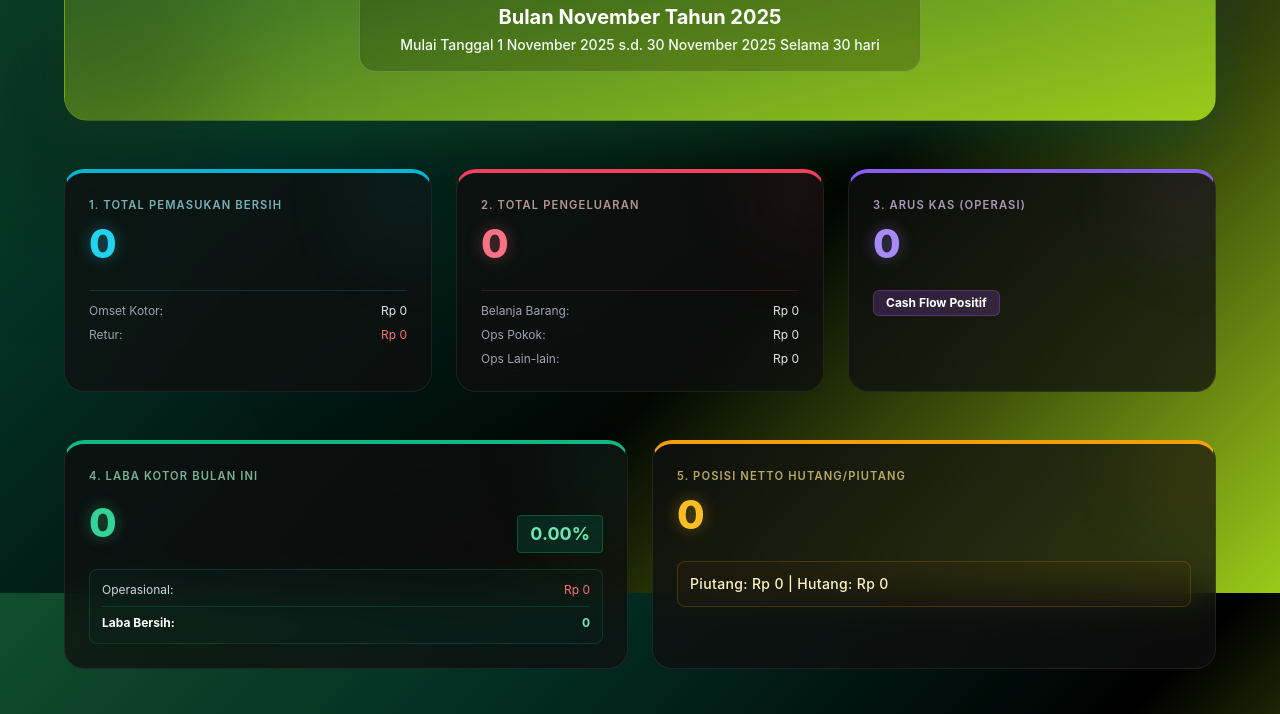
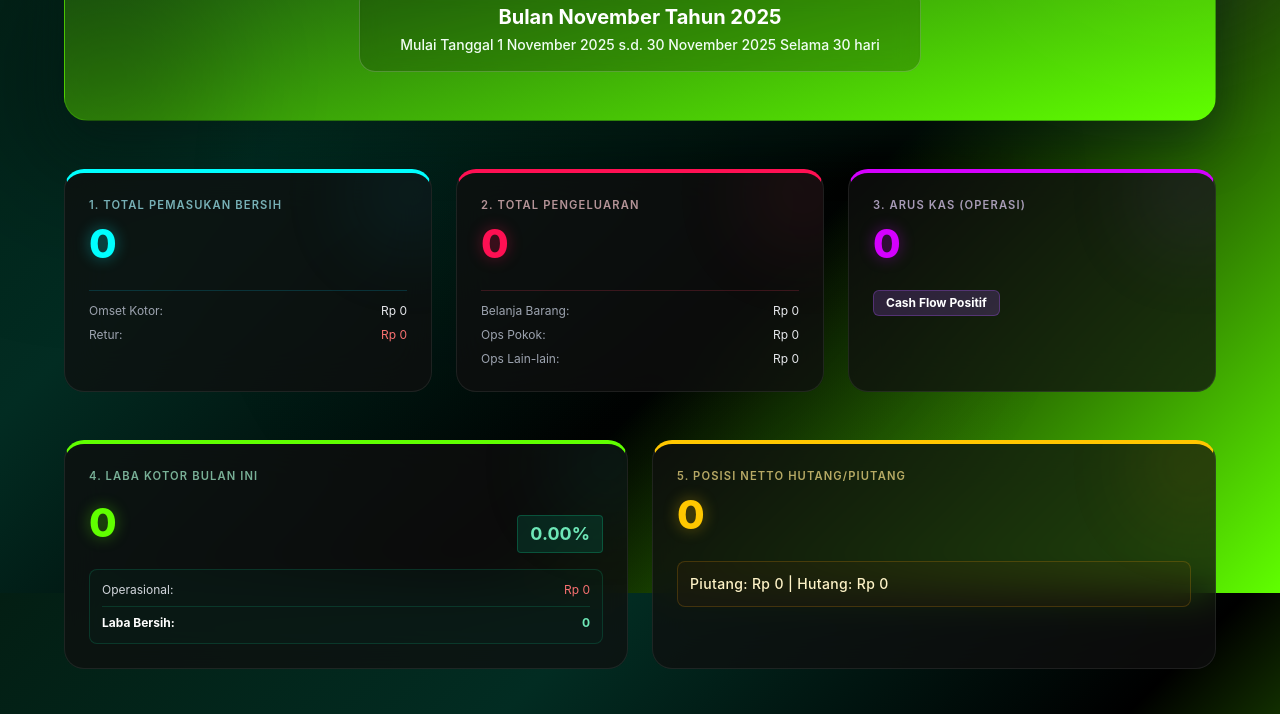
Before and after one commit to dukunexcel/PPTJahe, a plain HTML site: page index.html in a window 1280 px wide. Shown: the part 207-921 px from the top of the page. Drawn offline with nearby package versions, Linux system fonts and the light colour scheme.

Commit message:
Update index.html

```diff
--- a/index.html
+++ b/index.html
@@ -5,12 +5,12 @@
     /* Styling Dasar dan Font Inter */
     body { font-family: 'Inter', sans-serif; }
 
-    /* 1. BACKGROUND UTAMA: GRADASI MEMUKAU (Forest Green -> Black -> Neon Green) */
+    /* 1. BACKGROUND UTAMA: GRADASI MEMUKAU (Deep Emerald -> Black -> Lime Neon) */
     #app {
         min-height: 100vh;
         background-color: #000000;
-        /* Linear Gradient Diagonal (135deg): Forest Green (kiri atas) -> Hitam (tengah) -> Neon Green (kanan bawah) */
-        background-image: linear-gradient(135deg, #114e2c 0%, #022c22 30%, #000000 60%, #9bca1a 100%);
+        /* Linear Gradient Diagonal (135deg): Deep Emerald -> Hitam -> Lime Neon */
+        background-image: linear-gradient(135deg, #031e13 0%, #022c22 30%, #000000 60%, #60FF00 100%);
         background-attachment: fixed;
         color: #e2e8f0;
     }
@@ -24,7 +24,7 @@
         transform: translate(-50%, -50%);
         width: 100%;
         height: 100%;
-        background: radial-gradient(circle at center, rgba(17, 78, 44, 0.15) 0%, transparent 60%);
+        background: radial-gradient(circle at center, rgba(3, 30, 19, 0.15) 0%, transparent 60%);
         pointer-events: none;
         z-index: 0;
     }
@@ -42,51 +42,52 @@
         z-index: 1;
     }
 
-    /* 3. VARIASI WARNA KARTU */
-    /* Variasi A: CYAN (Pemasukan) */
-    .card-cyan { border-top: 4px solid #06b6d4; }
+    /* 3. VARIASI WARNA KARTU (Menggunakan Palet Neon Baru) */
+
+    /* Variasi A: ELECTRIC AQUA (Pemasukan) */
+    .card-cyan { border-top: 4px solid #00FFFF; }
     .card-cyan:hover {
-        box-shadow: 0 0 30px rgba(6, 182, 212, 0.15);
-        border-color: rgba(6, 182, 212, 0.4);
+        box-shadow: 0 0 30px rgba(0, 255, 255, 0.15);
+        border-color: rgba(0, 255, 255, 0.4);
         transform: translateY(-5px);
     }
-    .text-cyan-neon { color: #22d3ee; text-shadow: 0 0 15px rgba(34, 211, 238, 0.4); }
+    .text-cyan-neon { color: #00FFFF; text-shadow: 0 0 15px rgba(0, 255, 255, 0.4); }
 
-    /* Variasi B: RED/CRIMSON (Pengeluaran) */
-    .card-red { border-top: 4px solid #f43f5e; }
+    /* Variasi B: NEON CRIMSON (Pengeluaran) */
+    .card-red { border-top: 4px solid #FF1053; }
     .card-red:hover {
-        box-shadow: 0 0 30px rgba(244, 63, 94, 0.15);
-        border-color: rgba(244, 63, 94, 0.4);
+        box-shadow: 0 0 30px rgba(255, 16, 83, 0.15);
+        border-color: rgba(255, 16, 83, 0.4);
         transform: translateY(-5px);
     }
-    .text-red-neon { color: #fb7185; text-shadow: 0 0 15px rgba(251, 113, 133, 0.4); }
+    .text-red-neon { color: #FF1053; text-shadow: 0 0 15px rgba(255, 16, 83, 0.4); }
 
-    /* Variasi C: PURPLE (Arus Kas) */
-    .card-purple { border-top: 4px solid #8b5cf6; }
+    /* Variasi C: ELECTRIC VIOLET (Arus Kas) */
+    .card-purple { border-top: 4px solid #D400FF; }
     .card-purple:hover {
-        box-shadow: 0 0 30px rgba(139, 92, 246, 0.15);
-        border-color: rgba(139, 92, 246, 0.4);
+        box-shadow: 0 0 30px rgba(212, 0, 255, 0.15);
+        border-color: rgba(212, 0, 255, 0.4);
         transform: translateY(-5px);
     }
-    .text-purple-neon { color: #a78bfa; text-shadow: 0 0 15px rgba(167, 139, 250, 0.4); }
+    .text-purple-neon { color: #D400FF; text-shadow: 0 0 15px rgba(212, 0, 255, 0.4); }
 
-    /* Variasi D: GREEN (Laba) */
-    .card-green { border-top: 4px solid #10b981; }
+    /* Variasi D: LAWN GREEN (Laba) */
+    .card-green { border-top: 4px solid #60FF00; }
     .card-green:hover {
-        box-shadow: 0 0 30px rgba(16, 185, 129, 0.15);
-        border-color: rgba(16, 185, 129, 0.4);
+        box-shadow: 0 0 30px rgba(96, 255, 0, 0.15);
+        border-color: rgba(96, 255, 0, 0.4);
         transform: translateY(-5px);
     }
-    .text-green-neon { color: #34d399; text-shadow: 0 0 15px rgba(52, 211, 153, 0.4); }
+    .text-green-neon { color: #60FF00; text-shadow: 0 0 15px rgba(96, 255, 0, 0.4); }
 
-    /* Variasi E: YELLOW/AMBER (Hutang/Piutang) */
-    .card-yellow { border-top: 4px solid #f59e0b; }
+    /* Variasi E: PURE AMBER (Hutang/Piutang) */
+    .card-yellow { border-top: 4px solid #FFC700; }
     .card-yellow:hover {
-        box-shadow: 0 0 30px rgba(245, 158, 11, 0.15);
-        border-color: rgba(245, 158, 11, 0.4);
+        box-shadow: 0 0 30px rgba(255, 199, 0, 0.15);
+        border-color: rgba(255, 199, 0, 0.4);
         transform: translateY(-5px);
     }
-    .text-yellow-neon { color: #fbbf24; text-shadow: 0 0 15px rgba(251, 191, 36, 0.4); }
+    .text-yellow-neon { color: #FFC700; text-shadow: 0 0 15px rgba(255, 199, 0, 0.4); }
 
 
     /* Typography & Utilities */
@@ -111,7 +112,7 @@
 <div id="app" class="flex flex-col items-center p-4 sm:p-8">
 
     <header class="w-full max-w-6xl mb-12 z-10 relative">
-        <div class="rounded-3xl relative p-8 md:p-12 text-center border border-[#9bca1a]/30 bg-gradient-to-br from-[#114e2c] to-[#9bca1a] shadow-[0_20px_50px_rgba(17,78,44,0.5)]">
+        <div class="rounded-3xl relative p-8 md:p-12 text-center border border-[#60FF00]/30 bg-gradient-to-br from-[#031e13] to-[#60FF00] shadow-[0_20px_50px_rgba(3,30,19,0.5)]">
             <div class="absolute top-0 right-0 w-64 h-64 bg-white opacity-10 rounded-full mix-blend-overlay filter blur-3xl translate-x-1/3 -translate-y-1/3"></div>
             <div class="absolute bottom-0 left-0 w-64 h-64 bg-black opacity-20 rounded-full mix-blend-multiply filter blur-3xl -translate-x-1/3 translate-y-1/3"></div>
 
@@ -347,19 +348,20 @@
         labaKotor: getNumericValue('laba_kotor'),
 
         labaBersih: getNumericValue('laba_bersih'),
+        // NILAI OPERASIONAL YANG BENAR DARI URL
         opsNonPrive: getNumericValue('ops_non_prive'),
         totalPengeluaran: getNumericValue('total_pengeluaran'),
         arusKasBersih: getNumericValue('arus_kas_bersih'),
         totalPiutang: getNumericValue('total_piutang'),
         totalHutang: getNumericValue('total_hutang'),
 
-        // --- DATA RINCIAN CHART (Kunci Baru sesuai Formula AppSheet) ---
+        // --- DATA RINCIAN CHART ---
         // BPOM
         hppBpom: getNumericValue('hpp_bpom'),
         labaBpom: getNumericValue('laba_bpom'),
         omsetBpom: getNumericValue('omset_bpom'),
 
-        // NON-BPOM (Menggunakan kunci dengan underscores)
+        // NON-BPOM
         hppNonBpom: getNumericValue('hpp_non_bpom'),
         labaNonBpom: getNumericValue('laba_non_bpom'),
         omsetNonBpom: getNumericValue('omset_non_bpom'),
@@ -367,13 +369,11 @@
         // OFFLINE
         hppOffline: getNumericValue('hpp_offline'),
         labaOffline: getNumericValue('laba_offline'),
-        // Omset Offline (derived jika tidak ada parameter langsung)
         omsetOffline: getNumericValue('hpp_offline') + getNumericValue('laba_offline'),
 
         // ONLINE
         hppOnline: getNumericValue('hpp_online'),
         labaOnline: getNumericValue('laba_online'),
-        // Omset Online (derived)
         omsetOnline: getNumericValue('hpp_online') + getNumericValue('laba_online'),
 
         bebanRincian: getBebanRincian(),
@@ -391,22 +391,16 @@
         let formatted = 'Rp ' + formatRupiah(Math.abs(num));
 
         if (num < 0) {
-            // Ini menghasilkan tag <span> yang menyebabkan masalah di label chart
             return `<span class="text-red-400 font-medium">(${formatted})</span>`;
         }
         return `<span>${formatted}</span>`;
     }
 
-    /**
-     * @description Fungsi baru untuk formatting Rupiah KHUSUS untuk label chart (teks biasa tanpa HTML).
-     */
     function formatRupiahText(angka) {
         let num = Number(angka);
-        // Tampilkan sebagai nilai absolut
         let formatted = 'Rp ' + formatRupiah(Math.abs(num));
 
         if (num < 0) {
-            // Tampilkan negatif dalam kurung (teks biasa)
             return `(${formatted})`;
         }
         return formatted;
@@ -453,8 +447,7 @@
     // KPI 2 (Pengeluaran)
     const opsLainItem = Array.isArray(DATA.bebanRincian) ? DATA.bebanRincian.find(item => item.uraian && (item.uraian.toLowerCase().includes("lain"))) : null;
     const opsLainValue = opsLainItem ? opsLainItem.jumlah : 0;
-    // opsPokokValue dihitung dari total opsNonPrive dikurangi Ops Lain-lain
-    const opsPokokValue = DATA.opsNonPrive - opsLainValue;
+    const opsPokokValue = DATA.opsNonPrive - opsLainValue; // Ops Pokok = Total Ops - Ops Lain-lain
 
     document.getElementById('belanjaBarang').innerHTML = formatAndColor(DATA.hppTotal, true);
     document.getElementById('opsPokok').innerHTML = formatAndColor(opsPokokValue, true);
@@ -473,6 +466,7 @@
 
     document.getElementById('labaKotorNominal').innerText = formatRupiah(labaKotor);
     document.getElementById('labaKotorProsentase').innerText = marginProsentase.toFixed(2) + '%';
+    // Menggunakan DATA.opsNonPrive (Total Beban Operasional)
     document.getElementById('operasionalKpi4').innerHTML = formatAndColor(DATA.opsNonPrive, true);
     document.getElementById('labaBersihNominal').innerText = formatRupiah(labaBersih);
 
@@ -485,12 +479,9 @@
 
     // 1. STACKED BAR CHART (OMSET vs HPP)
     const barLabels = ['BPOM', 'NON-BPOM', 'OFFLINE', 'ONLINE'];
-    // Data HPP
     const hppData = [DATA.hppBpom, DATA.hppNonBpom, DATA.hppOffline, DATA.hppOnline];
-    // Data Laba
     const labaData = [DATA.labaBpom, DATA.labaNonBpom, DATA.labaOffline, DATA.labaOnline];
 
-    // Hitung max value untuk skala grafik
     const maxVal = Math.max(
         (DATA.hppBpom + DATA.labaBpom),
         (DATA.hppNonBpom + DATA.labaNonBpom),
@@ -506,15 +497,15 @@
                 {
                     label: 'HPP',
                     data: hppData,
-                    backgroundColor: 'rgba(244, 63, 94, 0.7)', // Rose for HPP
-                    hoverBackgroundColor: 'rgba(244, 63, 94, 1)',
+                    backgroundColor: 'rgba(255, 16, 83, 0.7)', // Neon Crimson
+                    hoverBackgroundColor: 'rgba(255, 16, 83, 1)',
                     stack: 'Stack 0', order: 1,
                 },
                 {
                     label: 'Laba Kotor',
                     data: labaData,
-                    backgroundColor: 'rgba(16, 185, 129, 0.7)', // Emerald for Profit
-                    hoverBackgroundColor: 'rgba(16, 185, 129, 1)',
+                    backgroundColor: 'rgba(96, 255, 0, 0.7)', // Lawn Green
+                    hoverBackgroundColor: 'rgba(96, 255, 0, 1)',
                     stack: 'Stack 0', order: 2,
                 }
             ]
@@ -541,7 +532,6 @@
                             let totalOmsetKategori = hppData[index] + labaData[index];
                             let nilai = context.parsed.x;
 
-                            // [FIX] Gunakan formatRupiah (Teks Biasa) agar tidak muncul kode HTML <span>
                             let result = label + ': Rp ' + formatRupiah(nilai);
 
                             if (label === 'Laba Kotor') {
@@ -550,7 +540,6 @@
                                 result += ` (${totalOmsetKategori !== 0 ? (hppData[index] / totalOmsetKategori * 100).toFixed(2) : 0}% HPP)`;
                             }
 
-                            // [FIX] Gunakan formatRupiah (Teks Biasa)
                             result += ' | Total Omset: Rp ' + formatRupiah(totalOmsetKategori);
                             return result;
                         }
@@ -562,7 +551,6 @@
 
     // 2. DOUGHNUT CHART (BEBAN)
     const bebanRincianFinal = Array.isArray(DATA.bebanRincian) ? DATA.bebanRincian : [];
-    // PERBAIKAN: Menggunakan formatRupiahText() yang baru agar label chart tidak menampilkan tag <span>
     const bebanLabels = bebanRincianFinal.map(b => b.uraian + ' (' + formatRupiahText(b.jumlah) + ')');
     const bebanData = bebanRincianFinal.map(b => b.jumlah);
 
@@ -573,7 +561,20 @@
             labels: bebanLabels,
             datasets: [{
                 data: bebanData,
-                backgroundColor: ['#f43f5e', '#06b6d4', '#8b5cf6', '#10b981', '#f59e0b', '#ec4899', '#6366f1', '#a855f7', '#3b82f6', '#14b8a6', '#f97316', '#eab308', '#84cc16', '#22c55e'], // Updated colors for more items
+                backgroundColor: [
+                    '#FF1053', // Neon Crimson
+                    '#00FFFF', // Electric Aqua
+                    '#D400FF', // Electric Violet
+                    '#60FF00', // Lawn Green
+                    '#FFC700', // Pure Amber
+                    '#00FF8C', // Spring Green
+                    '#FF7E00', // Orange Pop
+                    '#7D00FF', // Royal Purple
+                    '#FF00A6', // Bright Pink
+                    '#00E6FF', // Sky Blue
+                    '#CCFF00', // Chartreuse
+                    '#FF005E'  // Deep Rose
+                ],
                 borderWidth: 0,
                 hoverOffset: 10
             }]
@@ -588,14 +589,14 @@
 
     // --- RENDER TABEL BEBAN ---
     const bebanBody = document.getElementById('bebanRincianBody');
-    let totalBebanPokok = 0;
+    // Hapus perhitungan let totalBebanPokok = 0;
 
     if (bebanRincianFinal.length === 0) {
         bebanBody.innerHTML = `<tr><td colspan="2" class="px-3 py-2 text-center text-gray-500">Belum ada data rincian beban</td></tr>`;
     } else {
         bebanBody.innerHTML = '';
         bebanRincianFinal.forEach(item => {
-            totalBebanPokok += item.jumlah;
+            // Hapus akumulasi totalBebanPokok
             bebanBody.innerHTML += `
                 <tr class="hover:bg-white/5 transition-colors">
                     <td class="px-3 py-2 text-gray-300">${item.uraian}</td>
@@ -603,10 +604,14 @@
                 </tr>
             `;
         });
+
+        // PERBAIKAN UTAMA: Menggunakan DATA.opsNonPrive untuk Total Beban Pokok
+        const totalBebanFinal = DATA.opsNonPrive;
+
         bebanBody.innerHTML += `
             <tr class="bg-white/5 font-bold border-t border-white/10">
                 <td class="px-3 py-2 text-gray-200">TOTAL BEBAN POKOK</td>
-                <td class="px-3 py-2 text-right text-gray-200">${formatAndColor(totalBebanPokok, true)}</td>
+                <td class="px-3 py-2 text-right text-gray-200">${formatAndColor(totalBebanFinal, true)}</td>
             </tr>
         `;
     }
@@ -616,23 +621,23 @@
     labaBody.innerHTML = `
         <tr class="border-b border-white/5 hover:bg-white/5 transition-colors">
             <td class="px-3 py-2 text-gray-300">Total Pemasukan Bersih</td>
-            <td class="px-3 py-2 text-right text-cyan-400">${formatAndColor(DATA.totalPemasukan)}</td>
+            <td class="px-3 py-2 text-right text-cyan-neon">${formatAndColor(DATA.totalPemasukan)}</td>
         </tr>
         <tr class="border-b border-white/5 hover:bg-white/5 transition-colors">
             <td class="px-3 py-2 text-gray-300">Total HPP</td>
-            <td class="px-3 py-2 text-right text-red-400">${formatAndColor(DATA.hppTotal, true)}</td>
+            <td class="px-3 py-2 text-right text-red-neon">${formatAndColor(DATA.hppTotal, true)}</td>
         </tr>
         <tr class="bg-white/5 font-bold border-b border-white/5">
-            <td class="px-3 py-2 text-emerald-400">LABA KOTOR</td>
-            <td class="px-3 py-2 text-right text-emerald-400">${formatAndColor(DATA.labaKotor)}</td>
+            <td class="px-3 py-2 text-green-neon">LABA KOTOR</td>
+            <td class="px-3 py-2 text-right text-green-neon">${formatAndColor(DATA.labaKotor)}</td>
         </tr>
         <tr class="border-b border-white/5 hover:bg-white/5 transition-colors">
             <td class="px-3 py-2 text-gray-300">Total Beban Operasional</td>
-            <td class="px-3 py-2 text-right text-red-400">${formatAndColor(DATA.opsNonPrive, true)}</td>
+            <td class="px-3 py-2 text-right text-red-neon">${formatAndColor(DATA.opsNonPrive, true)}</td>
         </tr>
         <tr class="bg-gradient-to-r from-emerald-900/20 to-transparent font-bold border-t border-emerald-500/30">
-            <td class="px-3 py-2 text-emerald-300">LABA BERSIH</td>
-            <td class="px-3 py-2 text-right text-emerald-300">${formatAndColor(DATA.labaBersih)}</td>
+            <td class="px-3 py-2 text-green-neon">LABA BERSIH</td>
+            <td class="px-3 py-2 text-right text-green-neon">${formatAndColor(DATA.labaBersih)}</td>
         </tr>
     `;
 
```
